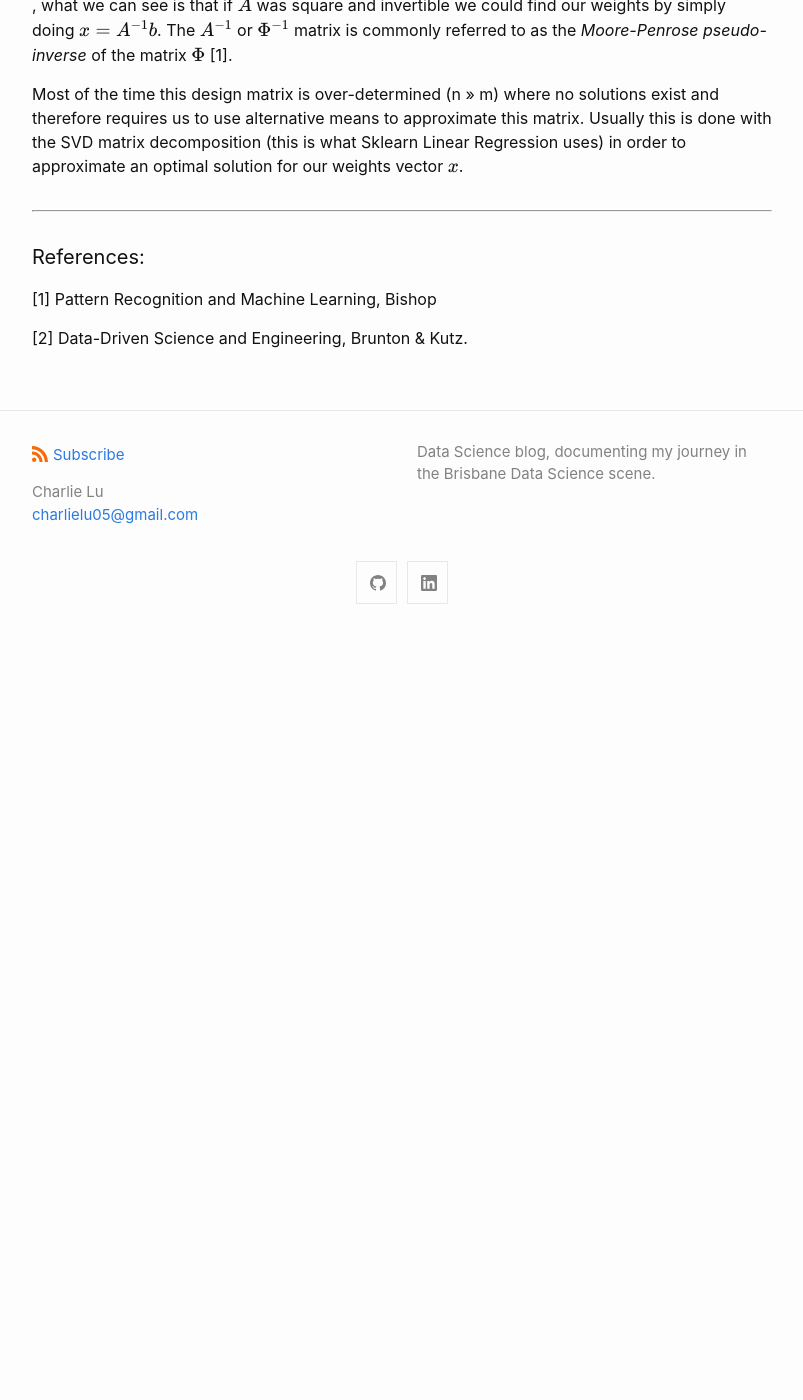
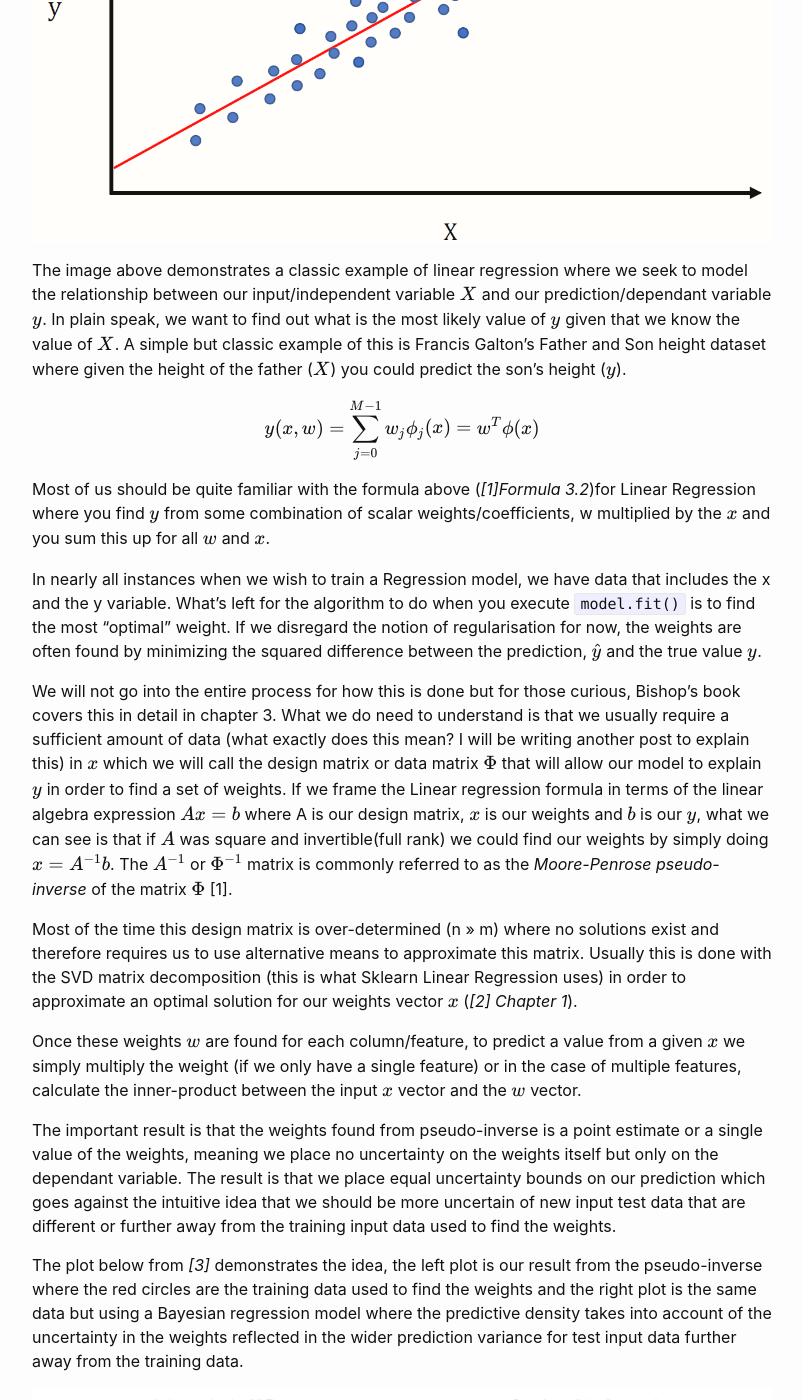
Before and after one commit to charlielu05/charlielu05.github.io, a Jekyll site: the page built from _posts/2020-12-02-Bayesian Regression Model.md, in a window 1280 px wide and 1400 px high, scrolled down 1174 px. Shown: the whole window, without its empty margins (238-1041 px from the left). Built offline with Jekyll 4.4.1, drawn with Linux system fonts in a browser that asks for light colours; nearby versions of some CDN libraries; before the commit the page ends 1813 px from its top, so only the background shows below that; some of the changed text lies outside the part shown.

Commit message:
Completed post of Bayesian regression part 1.

````diff
--- a/_config.yml
+++ b/_config.yml
@@ -54,7 +54,7 @@ theme: minima
 
 plugins:
 - jekyll-feed
- - jekyll-seo-tag
+- jekyll-seo-tag
 
 markdown: kramdown
 kramdown:
--- a/_posts/2020-12-02-Bayesian Regression Model.md
+++ b/_posts/2020-12-02-Bayesian Regression Model.md
@@ -11,8 +11,20 @@ This slowly pushed me to look more seriously into Bayesian models where the unde
 
 This topic on Bayesian Regression will be split into multiple parts. I will begin by describing the normal OLS model, this will move to an overview of the Bayesian perspective on Regression and further details on how the posterior for a Bayesian model is calculated. I will also be using one of my project as an example where Bayesian models were able to produce more accurate Regression predictions.
 
+**Part 1: Normal OLS Model**
 
-**Regression Model**
+**Part 2: The Bayesian Lens**
+
+**Part 3: Posterior Calculation**
+
+**Part 4: Bayesian Advantage**
+
+---
+**Normal OLS Model**
+
+![image](/assets/img/linear_regression.png)
+
+The image above demonstrates a classic example of linear regression where we seek to model the relationship between our input/independent variable $$X$$ and our prediction/dependant variable $$y$$. In plain speak, we want to find out what is the most likely value of $$y$$ given that we know the value of $$X$$. A simple but classic example of this is Francis Galton's Father and Son height dataset where given the height of the father ($$X$$) you could predict the son's height ($$y$$).
 
 $$y(x,w)=\sum\limits_{j=0}^{M-1} w_{j}\phi_{j}(x) = w^{T} \phi(x)$$
 
@@ -20,15 +32,28 @@ Most of us should be quite familiar with the formula above (*[1]Formula 3.2*)for
 
 In nearly all instances when we wish to train a Regression model, we have data that includes the x and the y variable. What's left for the algorithm to do when you execute ```model.fit()``` is to find the most "optimal" weight. If we disregard the notion of regularisation for now, the weights are often found by minimizing the squared difference between the prediction, $$\hat{y}$$ and the true value $$y$$.
 
-We will not go into the entire process for how this is done but for those curious, Bishop's book covers this in detail in chapter 3. What we do need to understand is that we usually require a sufficient amount of data in $$x$$ which we will call the design matrix $$\Phi$$ that will allow our model to explain $$y$$ in order to find a set of weights.
-If we frame the Linear regression formula in terms of the linear algebra expression $$Ax=b$$ where A is our design matrix, $$x$$ is our weights and $$b$$ is our $$y$$, what we can see is that if $$A$$ was square and invertible we could find our weights by simply doing $$x=A^{-1}b$$.
+We will not go into the entire process for how this is done but for those curious, Bishop's book covers this in detail in chapter 3. What we do need to understand is that we usually require a sufficient amount of data (what exactly does this mean? I will be writing another post to explain this) in $$x$$ which we will call the design matrix or data matrix $$\Phi$$ that will allow our model to explain $$y$$ in order to find a set of weights.
+If we frame the Linear regression formula in terms of the linear algebra expression $$Ax=b$$ where A is our design matrix, $$x$$ is our weights and $$b$$ is our $$y$$, what we can see is that if $$A$$ was square and invertible(full rank) we could find our weights by simply doing $$x=A^{-1}b$$.
 The $$A^{-1}$$ or $$\Phi^{-1}$$ matrix is commonly referred to as the *Moore-Penrose pseudo-inverse* of the matrix $$\Phi$$ [1].
 
-Most of the time this design matrix is over-determined (n >> m) where no solutions exist and therefore requires us to use alternative means to approximate this matrix. Usually this is done with the SVD matrix decomposition (this is what Sklearn Linear Regression uses) in order to approximate an optimal solution for our weights vector $$x$$.
+Most of the time this design matrix is over-determined (n >> m) where no solutions exist and therefore requires us to use alternative means to approximate this matrix. Usually this is done with the SVD matrix decomposition (this is what Sklearn Linear Regression uses) in order to approximate an optimal solution for our weights vector $$x$$ (*[2] Chapter 1*).
 
+Once these weights $$w$$ are found for each column/feature, to predict a value from a given $$x$$ we simply multiply the weight (if we only have a single feature) or in the case of multiple features, calculate the inner-product between the input $$x$$ vector and the $$w$$ vector.
+
+The important result is that the weights found from pseudo-inverse is a point estimate or a single value of the weights, meaning we place no uncertainty on the weights itself but only on the dependant variable. The result is that we place equal uncertainty bounds on our prediction which goes against the intuitive idea that  we should be more uncertain of new input test data that are different or further away from the training input data used to find the weights.
+
+The plot below from *[3]* demonstrates the idea, the left plot is our result from the pseudo-inverse where the red circles are the training data used to find the weights and the right plot is the same data but using a Bayesian regression model where the predictive density takes into account of the uncertainty in the weights reflected in the wider prediction variance for test input data further away from the training data.
+
+![image](/assets/img/regression_variance.png)
+
+The next part in this series of posts will cover Regression model but this time with a Bayesian perspective. We will see that both the 'Frequentist' and 'Bayesian' perspective on Regression are fundamentally similar and how the additional complexity added by the Bayesian model gives us additional freedom in modelling our problem.
+
+See you next post!
 
 ---
 #### References:
-[1] Pattern Recognition and Machine Learning, Bishop
+[1] Pattern Recognition and Machine Learning, Bishop.
 
 [2] Data-Driven Science and Engineering, Brunton & Kutz.
+
+[3] Machine Learning, Murphy.
````
Also changed, not shown: _posts/2020-12-02-Calculating the posterior for Bayesian Regression.md (+1 -1 lines), about.md (+1 -0 lines), assets/img/linear_regression.png (added), assets/img/regression_variance.png (added).
